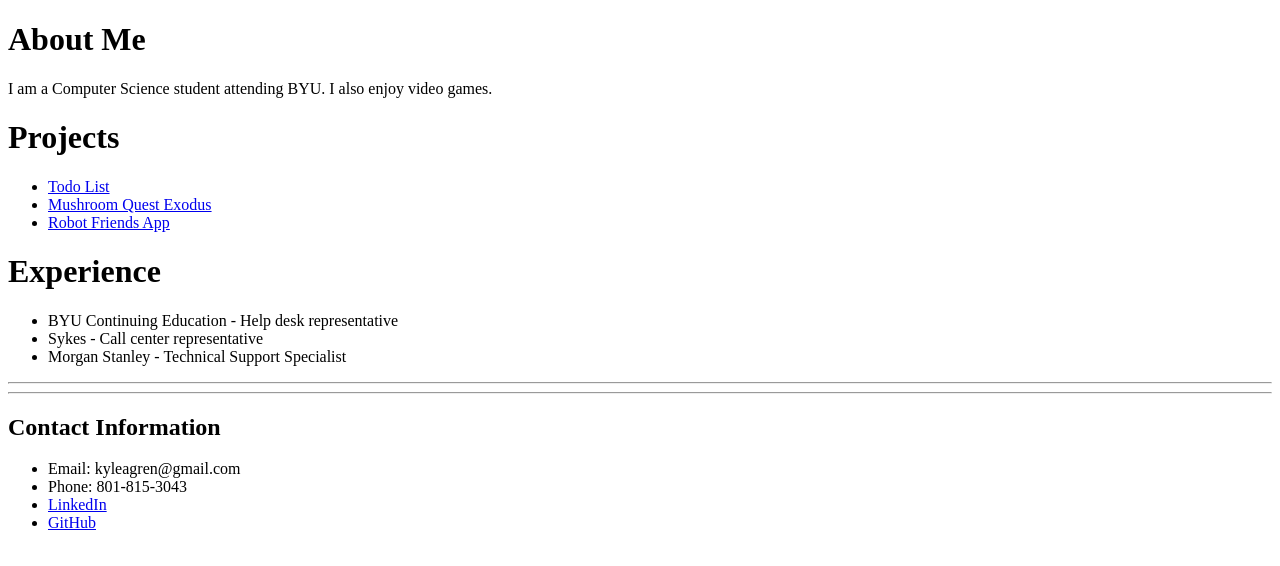
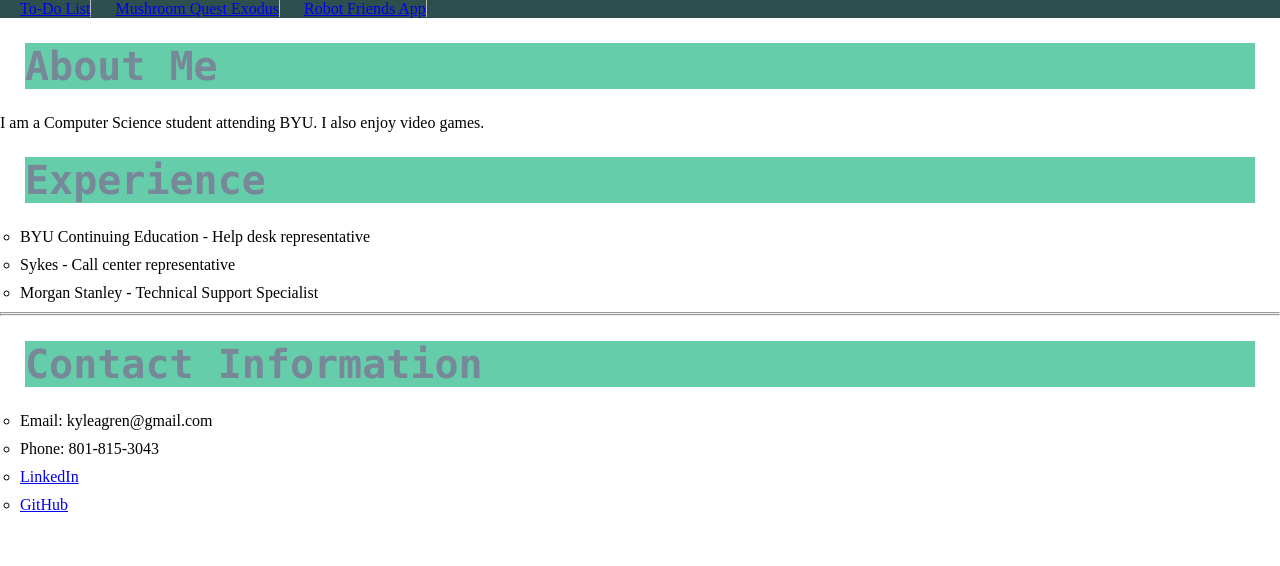
Before and after one commit to kyleagren/portfolio, a plain HTML site: page index.html in a window 1280 px wide. Drawn offline with Linux system fonts and the light colour scheme.

Commit message:
Updated with stylesheet

```diff
--- a/index.html
+++ b/index.html
@@ -4,20 +4,21 @@
     <meta charset="UTF-8">
     <meta http-equiv="X-UA-Compatible" content="IE=edge">
     <meta name="viewport" content="width=device-width, initial-scale=1.0">
+    <link rel="stylesheet" href="style.css"/>
     <title>Portfolio</title>
 </head>
 <body>
-    <h1>About Me</h1>
+    <div class="navbar">
+        <ul id="bar-list">
+            <li class="list-link"><a href="https://github.com/quantumnoctus/todo-list">To-Do List</a></li>
+            <li class="list-link"><a href="https://github.com/quantumnoctus/Mushroom-Quest-Exodus">Mushroom Quest Exodus</a></li>
+            <li class="list-link"><a href="https://github.com/quantumnoctus/robot-friends-app">Robot Friends App</a></li>
+        </ul>
+    </div>
+    <h1 class="header">About Me</h1>
     <p>I am a Computer Science student attending BYU. I also enjoy video games. </p>
 
-    <h1>Projects</h1>
-    <ul>
-        <li><a href="https://github.com/quantumnoctus/todo-list">Todo List</a></li>
-        <li><a href="https://github.com/quantumnoctus/Mushroom-Quest-Exodus">Mushroom Quest Exodus</a></li>
-        <li><a href="https://github.com/quantumnoctus/robot-friends-app">Robot Friends App</a></li>
-    </ul>
-
-    <h1>Experience</h1>
+    <h1 class="header">Experience</h1>
     <ul>
         <li>BYU Continuing Education - Help desk representative</li>
         <li>Sykes - Call center representative</li>
@@ -27,7 +28,7 @@
     <hr>
     <hr>
 
-    <h2>Contact Information</h2>
+    <h2 class="header">Contact Information</h2>
     <ul>
         <li>Email: kyleagren@gmail.com</li>
         <li>Phone: 801-815-3043</li>
--- /dev/null
+++ b/style.css
@@ -0,0 +1,46 @@
+* {
+    margin: 0;
+    padding: 0;
+    box-sizing: border-box;
+}
+
+li a:visited { text-decoration: none; color:tomato}
+li a:hover {text-decoration: none; color: yellow}
+li a:focus {text-decoration: none; color: pink}
+li a:hover, a:active {text-decoration: none; color: greenyellow}
+
+h1, h2 {
+    margin: 25px;
+}
+
+.header {
+    font-family: "Lucida Console", sans-serif;
+    font-size: 2.5em;
+    color: lightslategray;
+    background-color: mediumaquamarine;
+}
+
+#bar-list {
+    list-style-type: none;
+}
+
+ul {
+    list-style-type: circle;
+}
+
+li {
+    list-style: circle;
+    margin-left: 20px;
+    margin-bottom: 10px;
+}
+
+
+.list-link {
+    display: inline;
+    color: white;
+    border-right: 1px solid #bbb;
+}
+
+.navbar {
+    background-color: darkslategray;
+}
```
